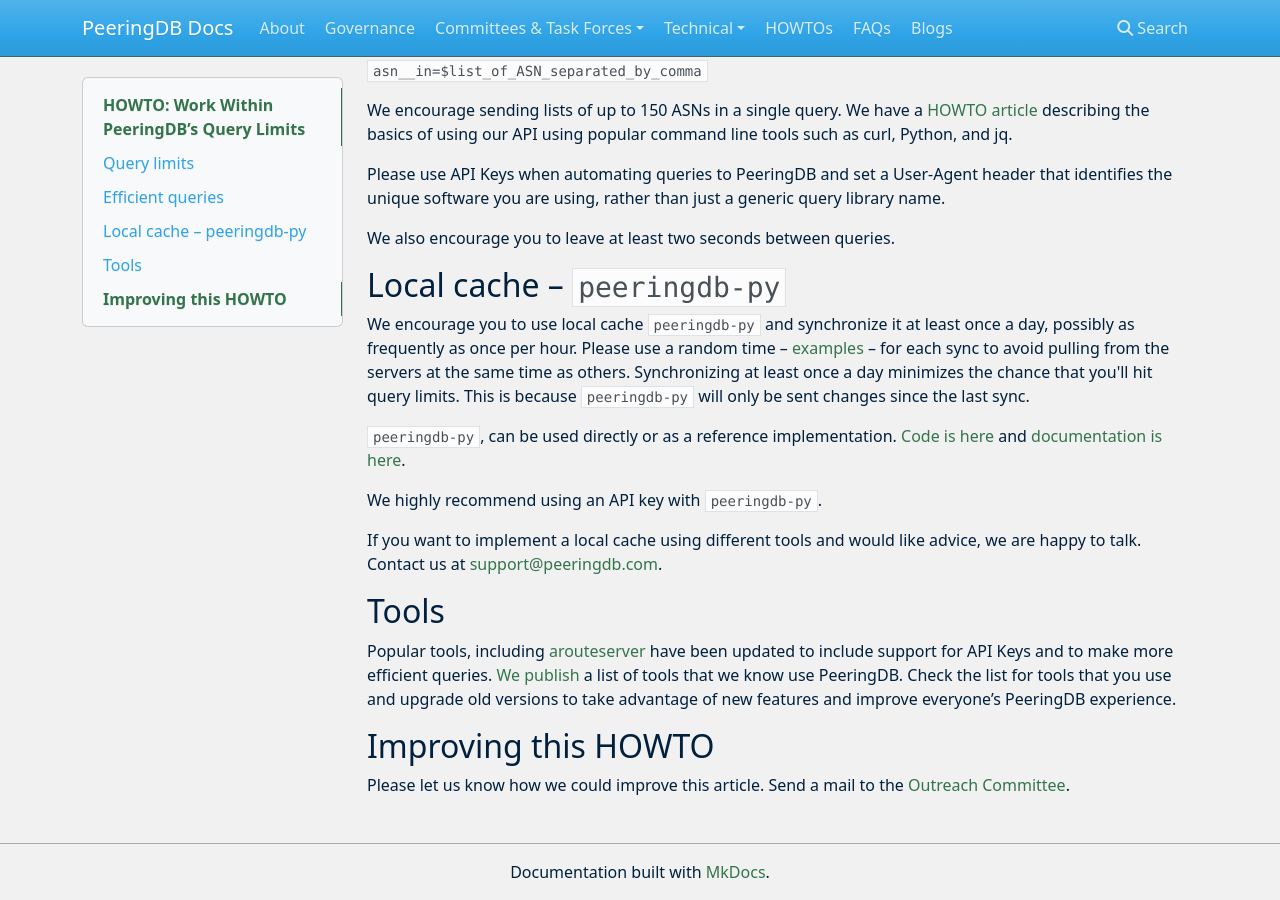
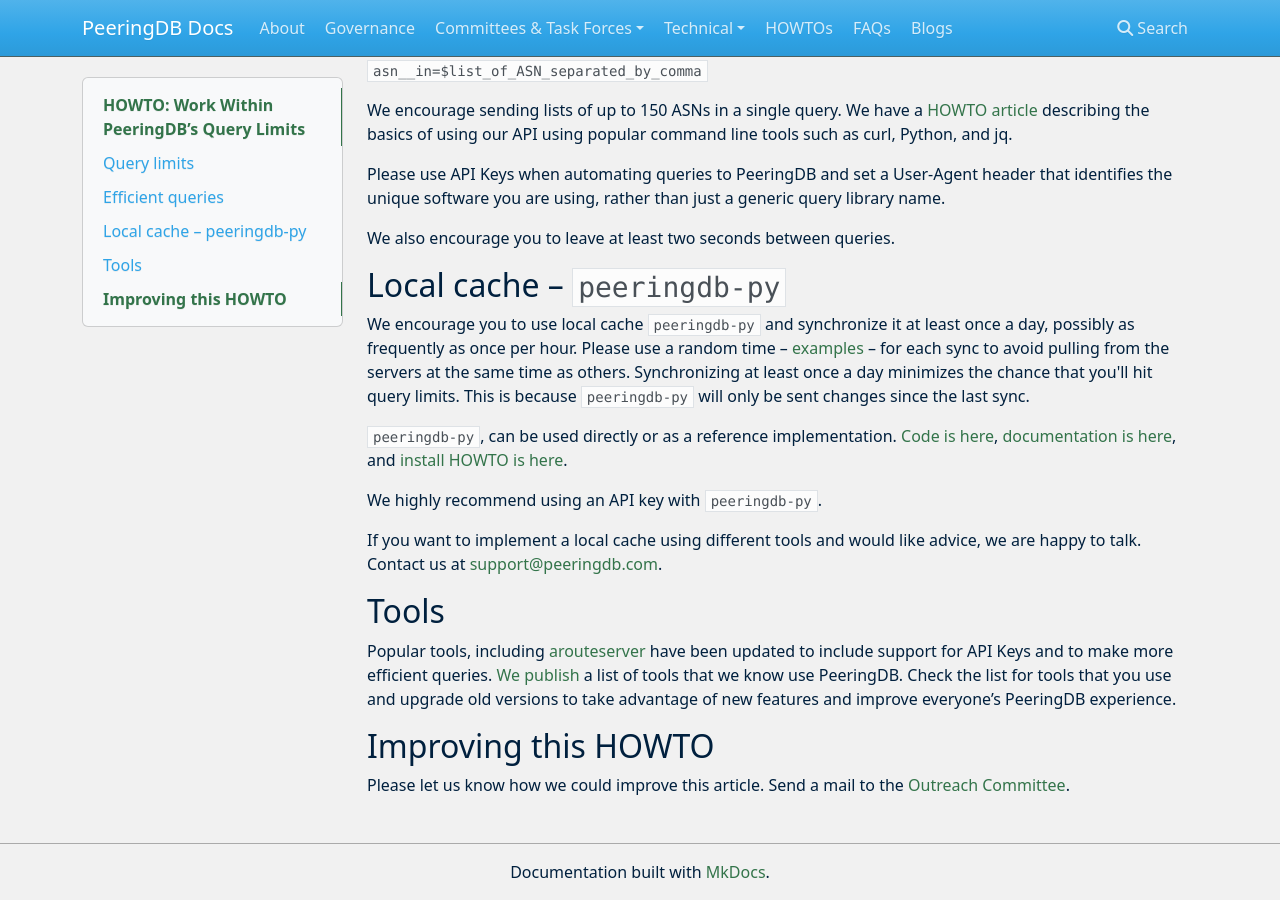
Before and after one commit to peeringdb/docs, an MkDocs documentation site: the page built from docs/howto/work_within_peeringdbs_query_limits.md, in a window 1280 px wide and 900 px high, scrolled down 621 px. Built offline with MkDocs 1.6.1, drawn with Linux system fonts in a browser that asks for light colours; nearby versions of some CDN libraries.

Commit message:
peeringdb-py doc updates.

```diff
--- a/docs/howto/work_within_peeringdbs_query_limits.md
+++ b/docs/howto/work_within_peeringdbs_query_limits.md
@@ -12,7 +12,7 @@
 Query rate limit:
 
 * Anonymous queries limited to 20/minute per IP address
-* Authenticated queries limited to 40/minute per user or organization (when an organizational [API key](/howto/api_keys/) is used)
+* Authenticated queries limited to 40/minute per user or organization (when an organizational [API key](/howto/api_keys) is used)
 
 ## Efficient queries
 
@@ -32,7 +32,7 @@
 
 We encourage you to use local cache `peeringdb-py` and synchronize it at least once a day, possibly as frequently as once per hour. Please use a random time – [examples](https://peeringdb.github.io/peeringdb-py/cli/#sync) – for each sync to avoid pulling from the servers at the same time as others. Synchronizing at least once a day minimizes the chance that you'll hit query limits. This is because `peeringdb-py` will only be sent changes since the last sync.
 
-`peeringdb-py`, can be used directly or as a reference implementation. [Code is here](https://github.com/peeringdb/peeringdb-py/) and [documentation is here](http://peeringdb.github.io/peeringdb-py/).
+`peeringdb-py`, can be used directly or as a reference implementation. [Code is here](https://github.com/peeringdb/peeringdb-py/), [documentation is here](http://peeringdb.github.io/peeringdb-py/), and [install HOWTO is here](/howto/peeringdb-py).
 
 We highly recommend using an API key with `peeringdb-py`.
 
```
Also changed, not shown: docs/howto/peeringdb-py.md (+2 -2 lines).
